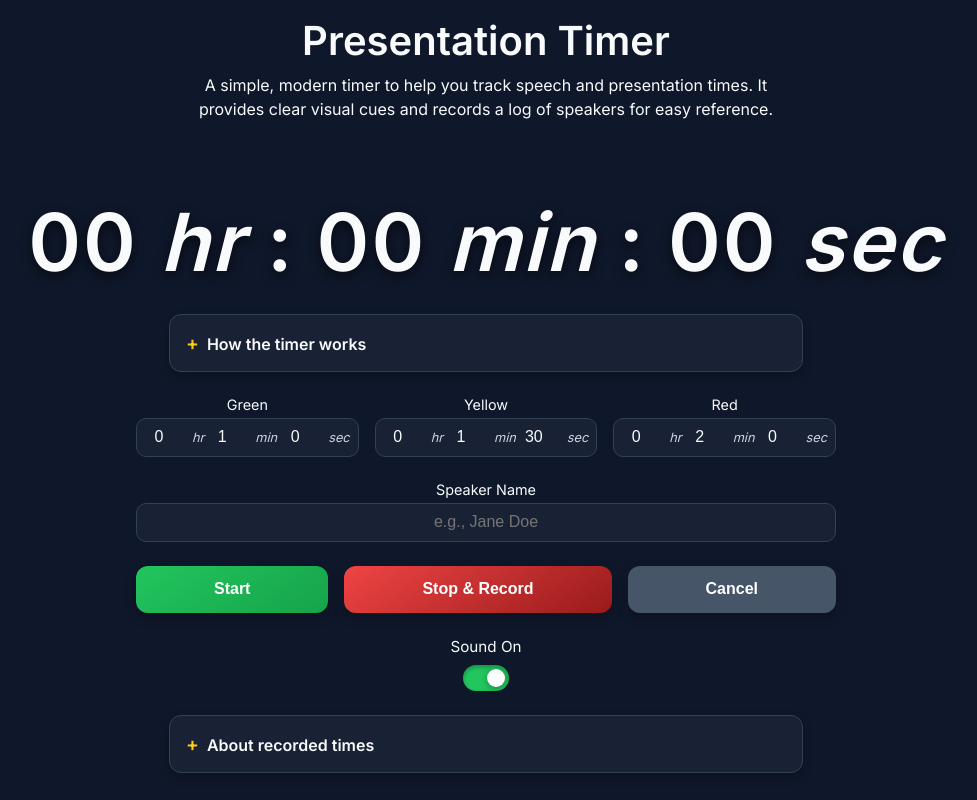
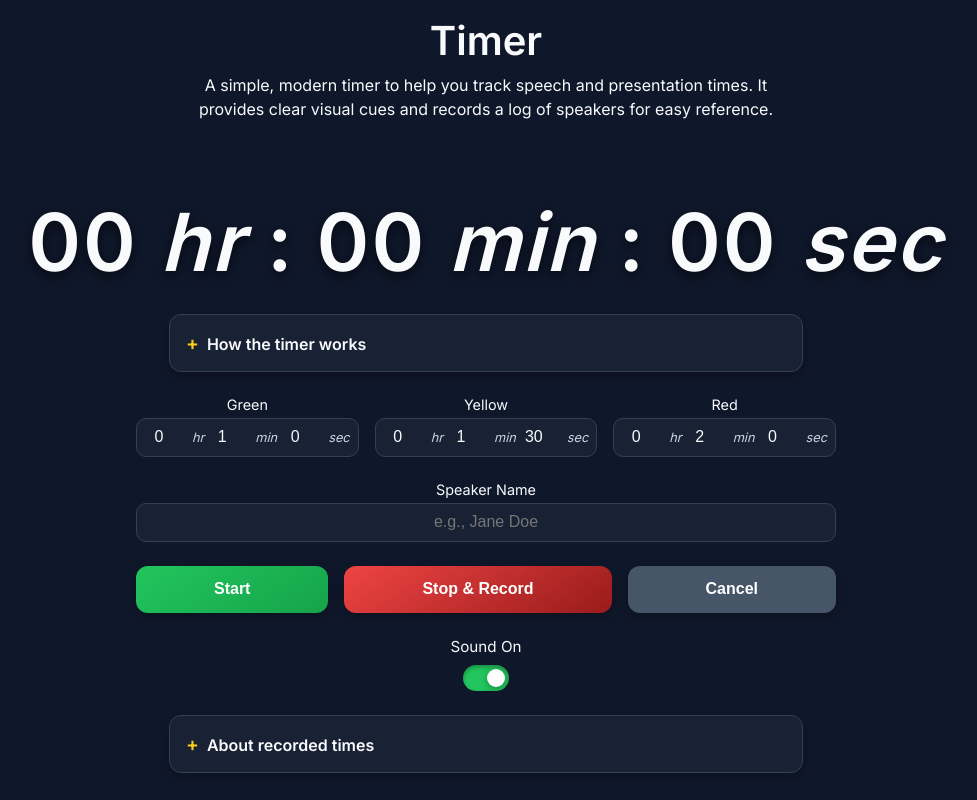
Before and after one commit to LD-Shell/toastmasters-timer, a plain HTML site: page index.html in a window 1280 px wide. Shown: the top 800 px of the page, without its empty margins (154-1131 px from the left). Drawn offline with nearby package versions, Linux system fonts and the light colour scheme.

Commit message:
update app name

```diff
--- a/index.html
+++ b/index.html
@@ -3,14 +3,14 @@
 <head>
     <meta charset="UTF-8">
     <meta name="viewport" content="width=device-width, initial-scale=1.0">
-    <title>Presentation Timer</title>
+    <title>Timer</title>
     <link href="https://fonts.googleapis.com/css2?family=Inter:wght@400;600&display=swap" rel="stylesheet">
     <link rel="stylesheet" href="style.css">
     <script src="https://cdnjs.cloudflare.com/ajax/libs/jspdf/2.5.1/jspdf.umd.min.js"></script>
 </head>
 <body>
     <div class="info-container">
-        <h1>Presentation Timer</h1>
+        <h1>Timer</h1>
         <p>A simple, modern timer to help you track speech and presentation times. It provides clear visual cues and records a log of speakers for easy reference.</p>
     </div>
 
```
